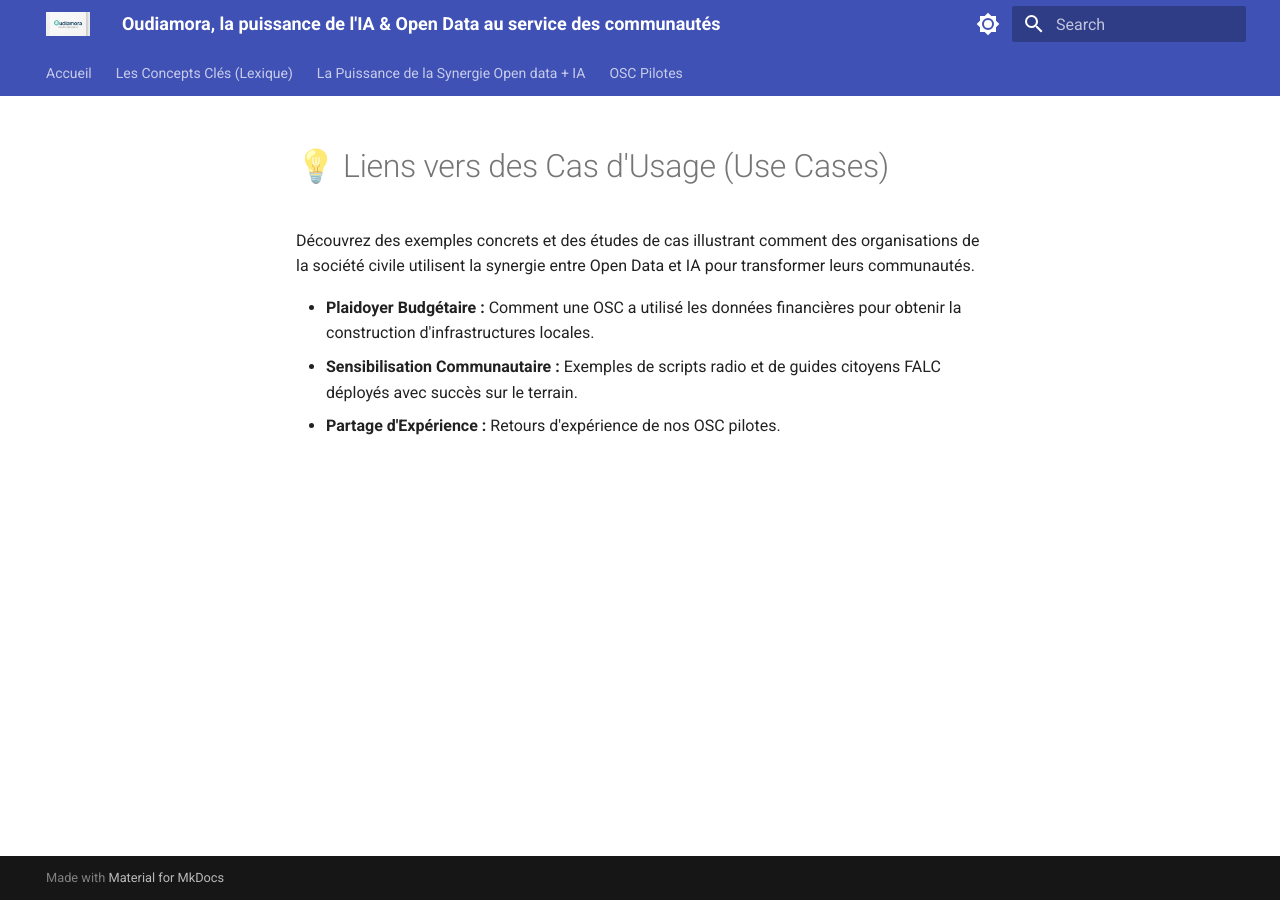
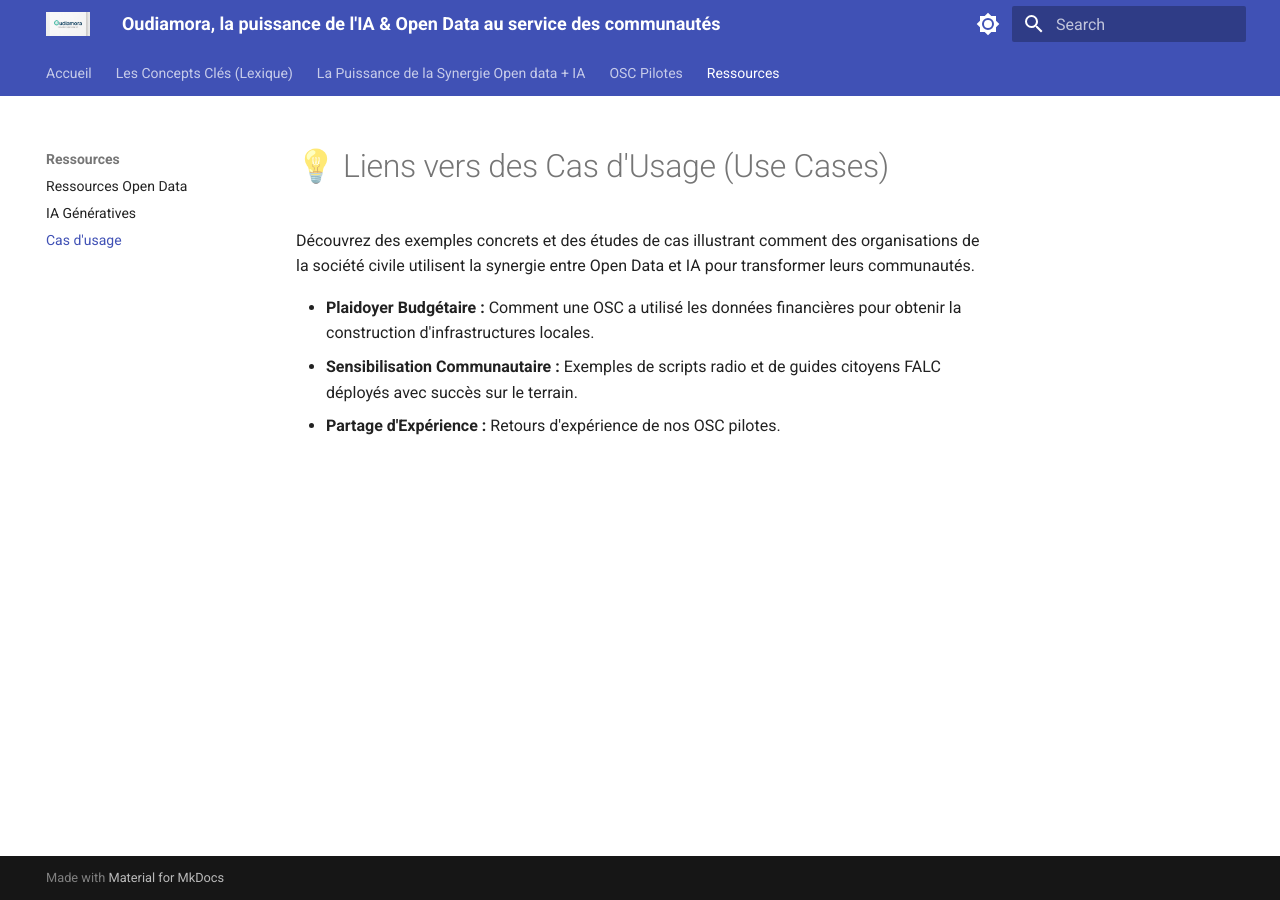
Before and after one commit to Link4Dev/oudiamora, an MkDocs documentation site: the page built from docs/cas-usages.md, in a window 1280 px wide. Built offline with MkDocs 1.6.1 and Material for MkDocs 9.7.7, drawn with Linux system fonts in a browser that asks for light colours.

Commit message:
Add new resources section to mkdocs.yml

```diff
--- a/mkdocs.yml
+++ b/mkdocs.yml
@@ -27,3 +27,7 @@ nav:
   - OSC Pilotes:
       - Membres: membres.md
       - Devenir membre: devenir-membre.md
+  - Ressources:
+      - Ressources Open Data: ressources-open-data.md
+      - IA Génératives: ia-generatives.md
+      - Cas d'usage: cas-usages.md
```
